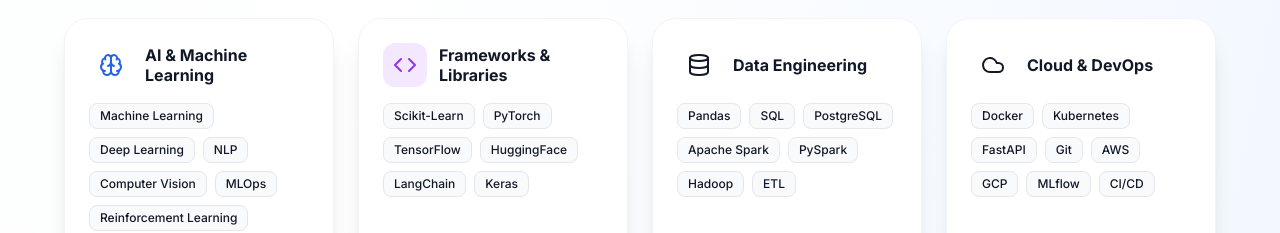
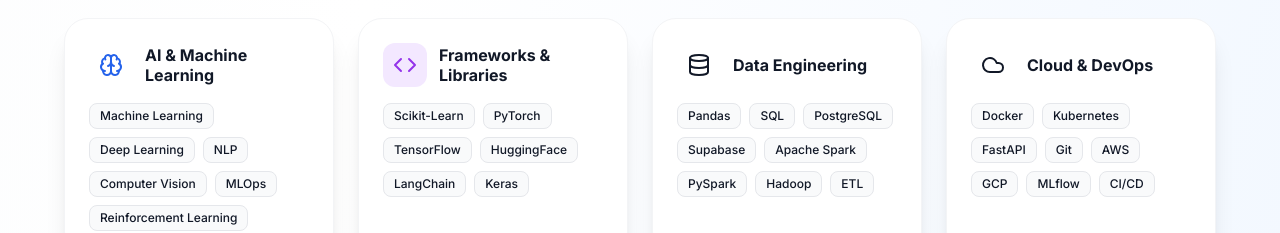
Before and after one commit to FayssalSabri/Portfolio, a Next.js app: page / in a window 1280 px wide. Shown: the part 4660-4893 px from the top of the page. Built offline with nearby package versions, Linux system fonts and the light colour scheme.

Commit message:
FayssalPortfolio-V4

```diff
--- a/app/components/Portfolio.jsx
+++ b/app/components/Portfolio.jsx
@@ -176,7 +176,7 @@
       color: "purple"
     },
     "Data Engineering": {
-      items: ["Pandas", "SQL", "PostgreSQL", "Apache Spark", "PySpark", "Hadoop", "ETL"],
+      items: ["Pandas", "SQL", "PostgreSQL","Supabase",,, "Apache Spark", "PySpark", "Hadoop", "ETL"],
       icon: Database,
       color: "emerald"
     },
```
